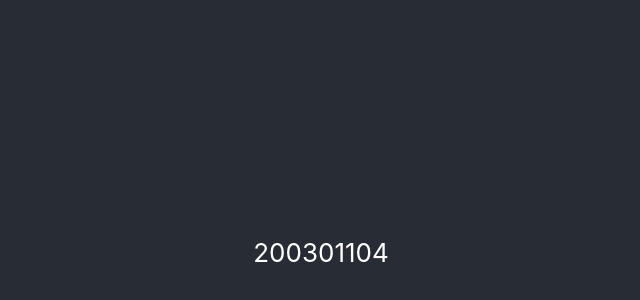
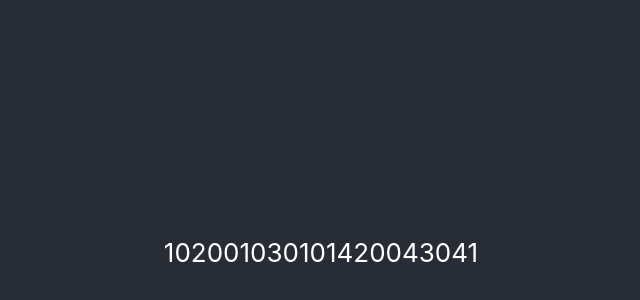
Before and after one commit to huyphung1602/multiplication-visualizer, a React (Create React App) app: page / in a window 1280 px wide. Shown: the part 148-448 px from the top of the page, without its empty margins (319-959 px from the left). Built offline with nearby package versions, Linux system fonts and the light colour scheme.

Commit message:
Add preRenderer module

```diff
--- a/src/App.js
+++ b/src/App.js
@@ -1,11 +1,12 @@
 import './App.css';
-import inputAnalyzer from "./input_analyzer/inputAnalyzer.js"
+import inputAnalyzer from "./inputAnalyzer.js"
+import preRenderer from "./preRenderer.js"
 
 function App() {
   return (
     <div className="App">
       <header className="App-header">
-        { inputAnalyzer(231, 14) }
+        { preRenderer.buildMatrix(inputAnalyzer.summandsArrays(231, 14)) }
       </header>
     </div>
   );
--- a/src/input_analyzer/numToSummands.js
+++ b/src/inputAnalyzer.js
@@ -4,4 +4,9 @@ function numToSummands(num) {
   return arr.map ((x, index) => x * Math.pow(10, (len - index - 1)));
 }
 
-export default numToSummands;
+
+function summandsArrays(width, height) {
+  return [numToSummands(width), numToSummands(height)];
+}
+
+export default { summandsArrays, numToSummands };
--- a/src/input_analyzer/inputAnalyzer.js
+++ /dev/null
@@ -1,7 +0,0 @@
-import numToSummands from "./numToSummands";
-
-function inputAnalyzer(width, height) {
-  return [numToSummands(width), numToSummands(height)];
-}
-
-export default inputAnalyzer;
--- /dev/null
+++ b/src/preRenderer.js
@@ -0,0 +1,9 @@
+function mulMixer(arr, num) {
+  return arr.map (x => [num, x]);
+}
+
+function buildMatrix(arr) {
+  return arr[1].map (x => mulMixer(arr[0], x));
+}
+
+export default { mulMixer, buildMatrix };
```
